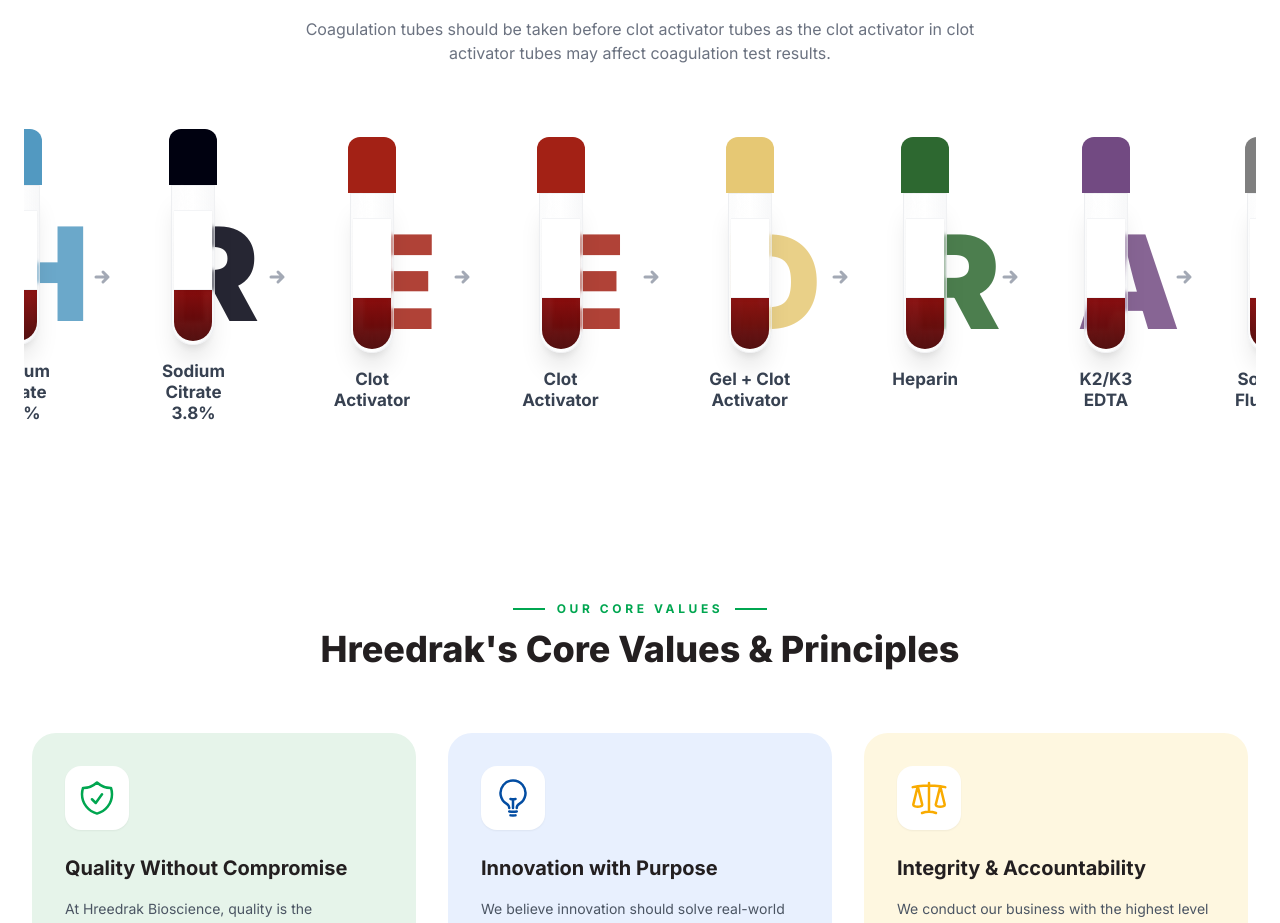
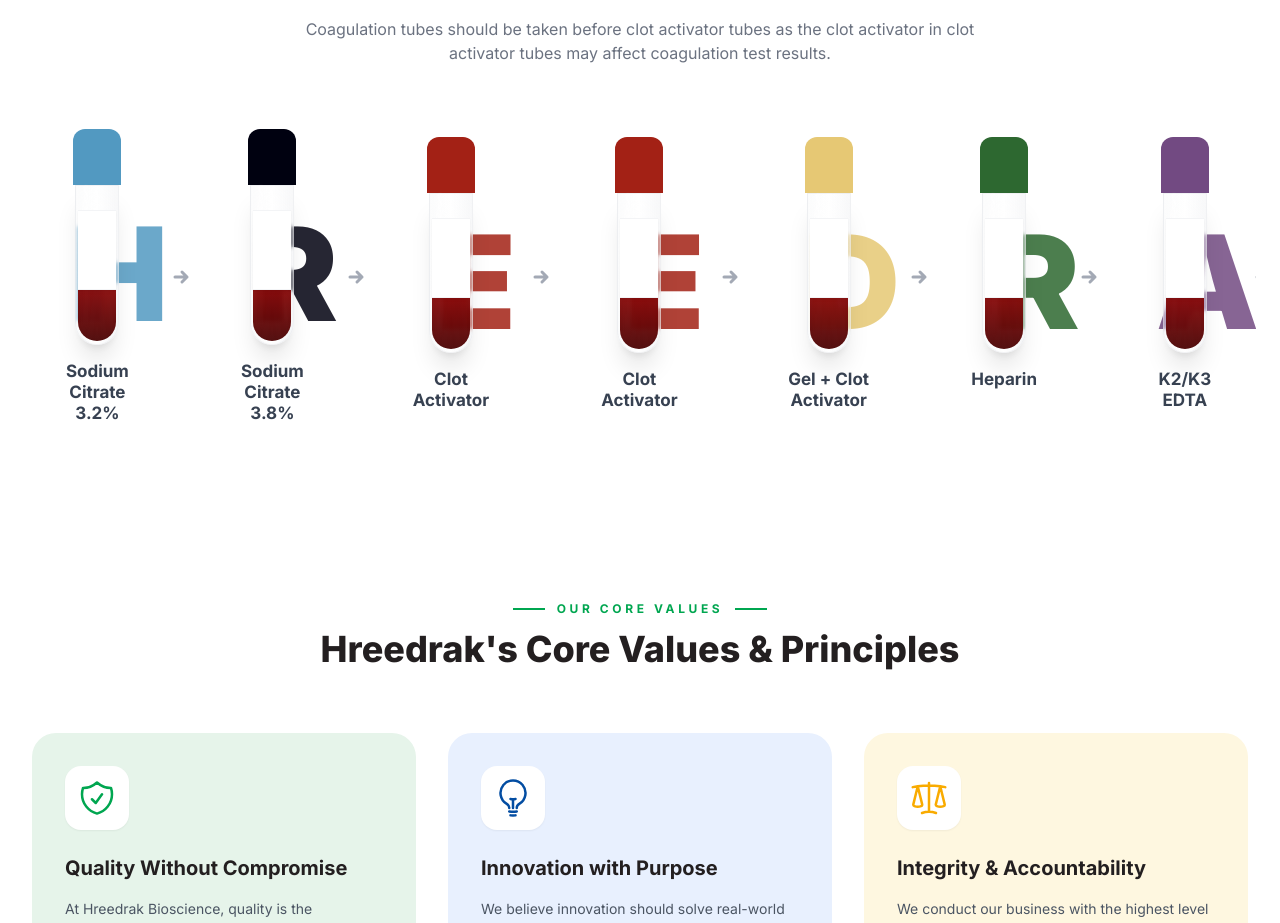
Before and after one commit to Divyadarshan007/hreedrak, a React (Vite) app: page / in a window 1280 px wide. Shown: the part 3280-4203 px from the top of the page. Built offline with nearby package versions, Linux system fonts and the light colour scheme.

Commit message:
feat: add OrderOfDraw component with visual guide and animated tube sequencing

```diff
--- a/src/components/OrderOfDraw/OrderOfDraw.jsx
+++ b/src/components/OrderOfDraw/OrderOfDraw.jsx
@@ -38,7 +38,7 @@
 
         <div className="relative w-full px-4 md:px-6">
           {/* Scrollable container for mobile, wrapped for desktop */}
-          <div className="flex items-center justify-start md:justify-center gap-y-12 gap-x-1 md:gap-x-4 flex-nowrap overflow-x-auto pb-12 md:pb-0 no-scrollbar scroll-smooth relative z-10 px-4">
+          <div className="flex items-center justify-start min-[1400px]:justify-center gap-y-12 gap-x-1 md:gap-x-2 lg:gap-x-4 flex-nowrap overflow-x-auto min-[1400px]:overflow-x-visible pb-12 md:pb-0 no-scrollbar scroll-smooth relative z-10 px-4">
             {tubes.map((tube, index) => (
               <div key={index} className="flex items-center flex-nowrap relative">
                 {/* Watermark Letter */}
@@ -50,7 +50,7 @@
                 </span>
 
                 {/* Tube Component */}
-                <div className="flex flex-col items-center relative z-10 mx-4">
+                <div className="flex flex-col items-center relative z-10 mx-1 md:mx-2 lg:mx-4">
                   <div className="relative group cursor-help transition-transform duration-300 hover:scale-105">
                     {/* Tube Cap */}
                     <div
@@ -85,7 +85,7 @@
 
                 {/* Animated Arrow */}
                 {index < tubes.length - 1 && (
-                  <div className="flex items-center justify-center w-8 md:w-16 h-full relative z-10">
+                  <div className="flex items-center justify-center w-8 md:w-12 lg:w-16 h-full relative z-10">
                     <svg
                       className="w-6 h-6 text-gray-400 animate-slide-right"
                       fill="none"
```
